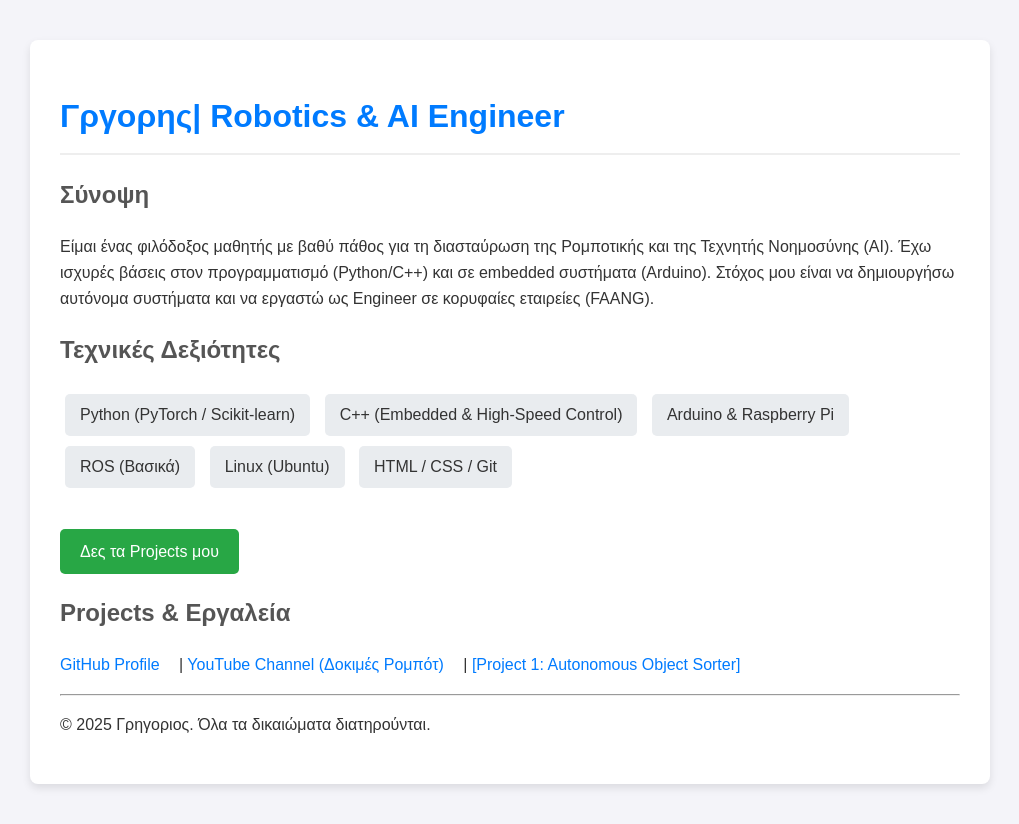
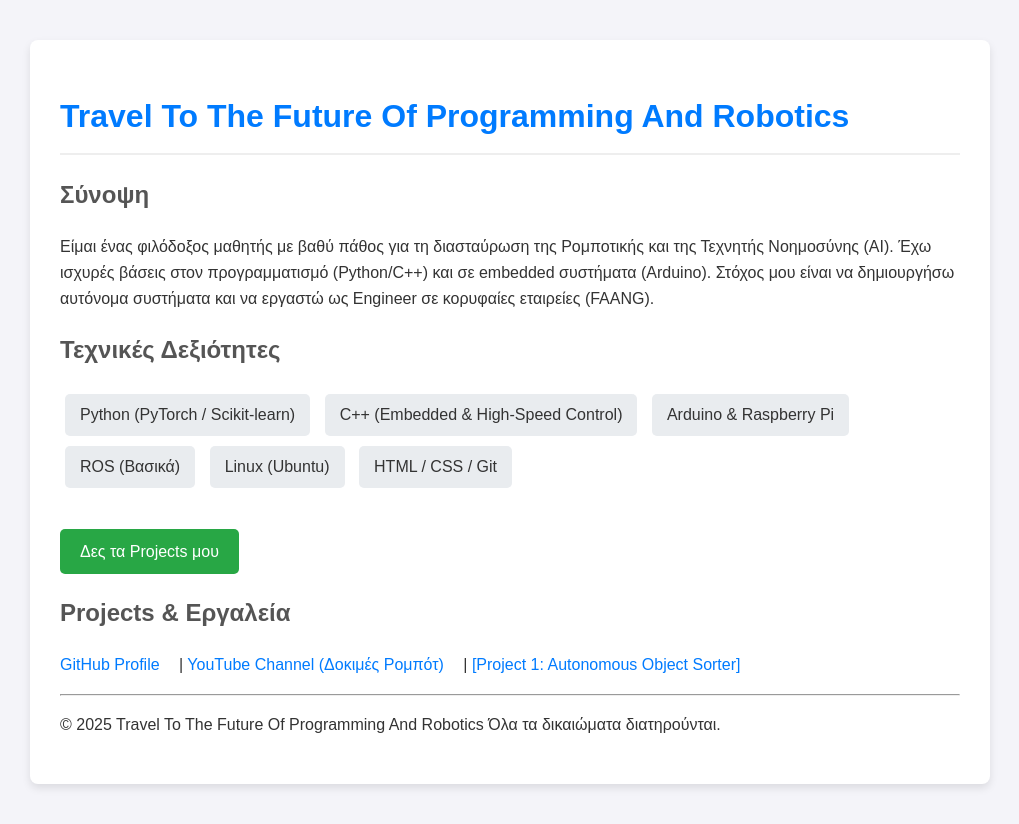
Before and after one commit to travletothefurureprogramming/travletothefurureprogramming.github.io, a plain HTML site: page index.html in a window 1280 px wide. Shown: the whole page, without its empty margins (130-1149 px from the left). Drawn offline with Linux system fonts and the light colour scheme.

Commit message:
Update index.html

```diff
--- a/index.html
+++ b/index.html
@@ -3,7 +3,7 @@
 <head>
     <meta charset="UTF-8">
     <meta name="viewport" content="width=device-width, initial-scale=1.0">
-    <title>Το Portfolio μου | Robotics & AI Engineer</title>
+    <title>Το Portfolio μου | Robotics & AI</title>
     <style>
         body {
             font-family: Arial, sans-serif;
@@ -59,7 +59,7 @@
 
 <div class="container">
 
-    <h1>Γργορης| Robotics & AI Engineer</h1>
+    <h1>Travel To The Future Of Programming And Robotics</h1>
 
     <h2>Σύνοψη</h2>
     <p>
@@ -89,7 +89,7 @@
 
     <hr>
     <footer>
-        <p>&copy; 2025 Γρηγοριος. Όλα τα δικαιώματα διατηρούνται.</p>
+        <p>&copy; 2025 Travel To The Future Of Programming And Robotics Όλα τα δικαιώματα διατηρούνται.</p>
     </footer>
 
 </div>
```
